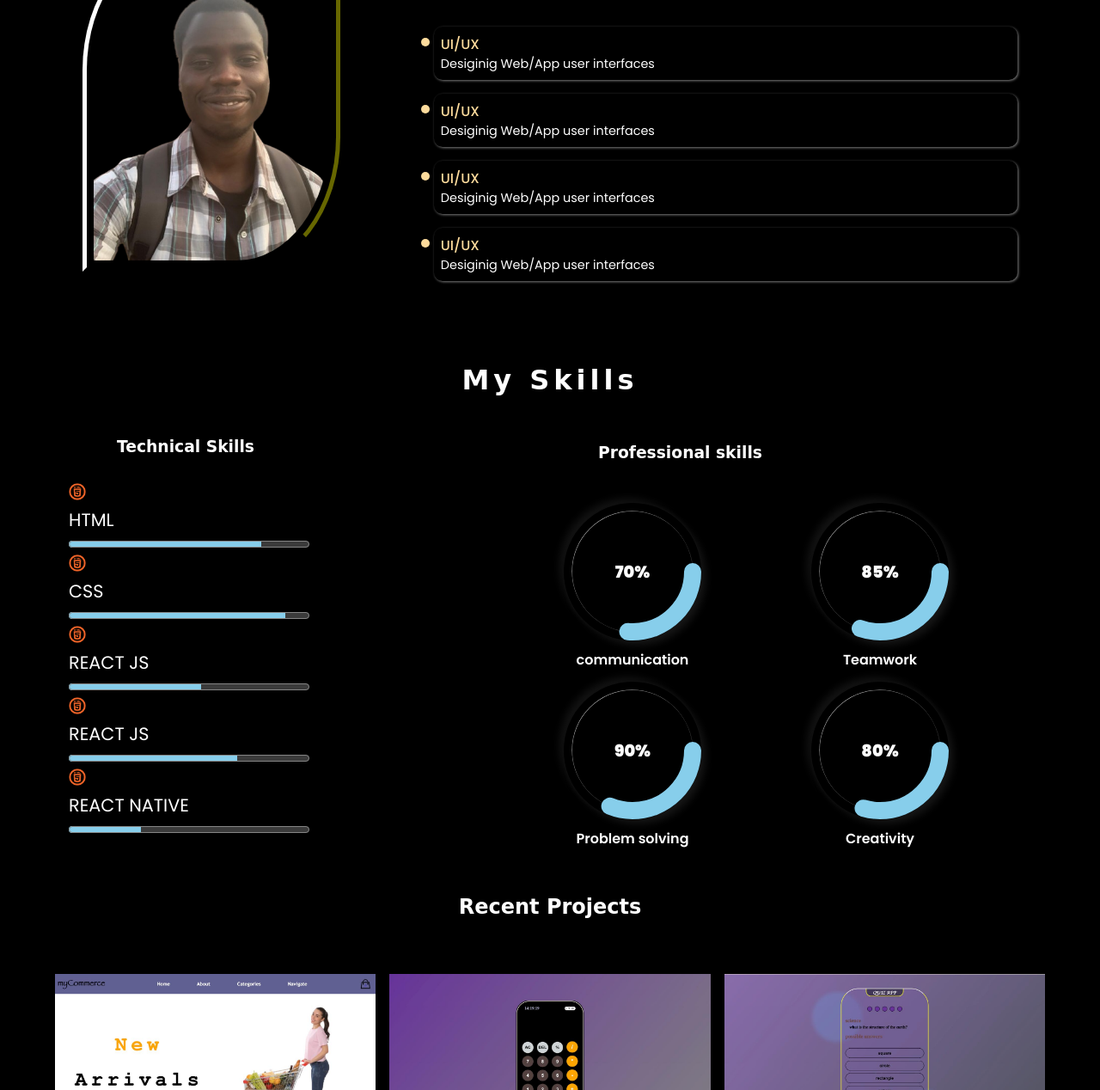
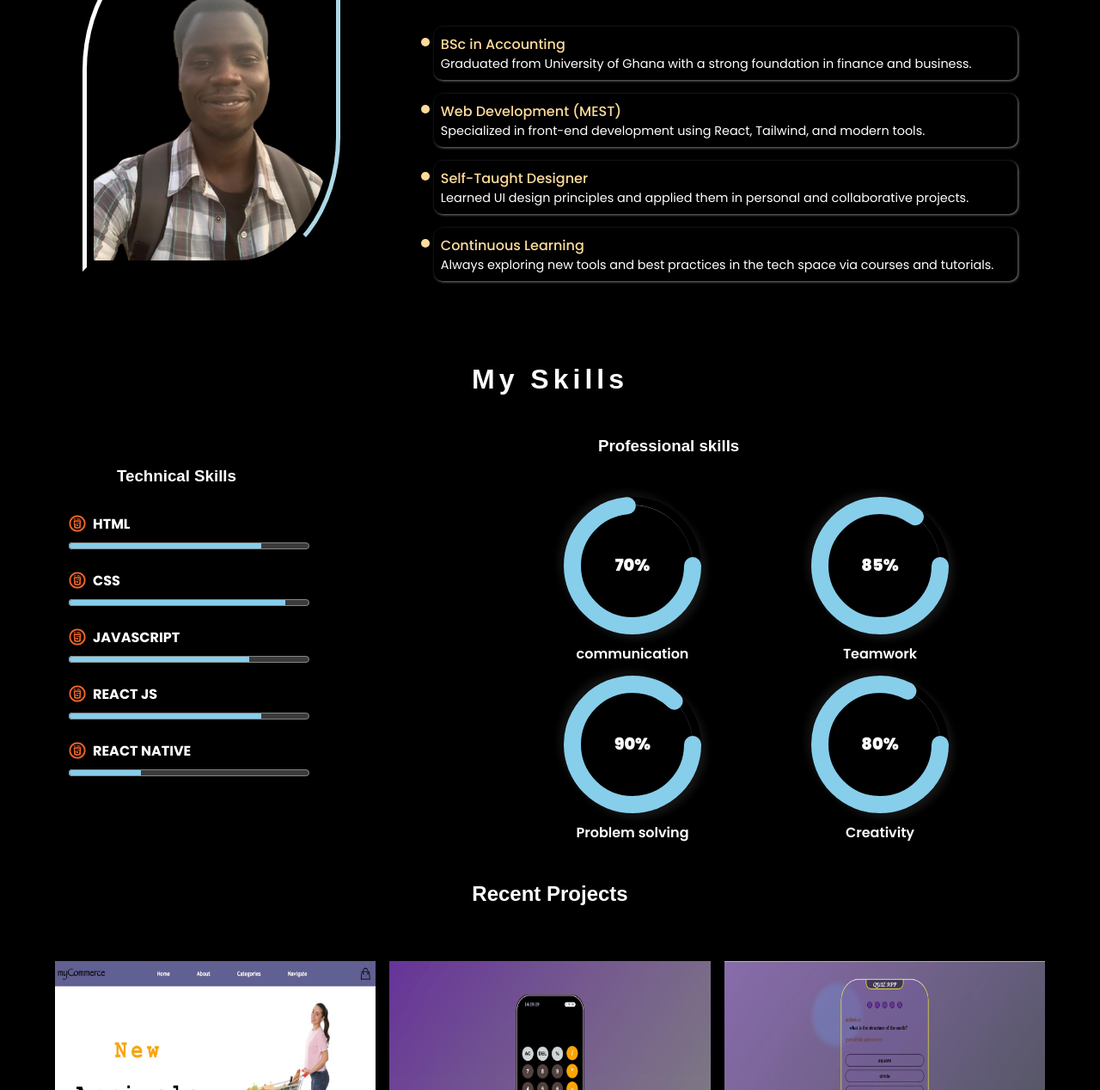
Before and after one commit to Stuck-in-code/personal-portfolio, a plain HTML site: page index.html in a window 1280 px wide. Shown: the part 933-2201 px from the top of the page at 86% size. Drawn offline with nearby package versions, Linux system fonts and the light colour scheme.

Commit message:
this is another commit that am trying to commit

```diff
--- a/index.html
+++ b/index.html
@@ -54,7 +54,7 @@
             </p>
             <div class="button-socials">
               <div class="buttons">
-                <a href="images/efo-removebg-preview.png" download="efo-removebg-preview.png">
+                <a href="images/Daniel Boni_Resume_Web_Development.docx.pdf" download="Daniel Boni_Resume_Web_Development.docx.pdf">
                 <button>Download CV</button>
                 </a>
                 <button>Hire me here</button>
@@ -94,22 +94,24 @@
           <div class="info-bottom">
             <div class="link-content">
   <ul class="list-items active-list" id="education">
-                <li><span>UI/UX</span> <br> Desiginig Web/App user interfaces</li>
-                <li><span>UI/UX</span> <br> Desiginig Web/App user interfaces</li>
-                <li><span>UI/UX</span> <br> Desiginig Web/App user interfaces</li>
-                <li><span>UI/UX</span> <br> Desiginig Web/App user interfaces</li>
+    <li><span>BSc in Accounting</span> <br> Graduated from University of Ghana with a strong foundation in finance and business.</li>
+    <li><span>Web Development (MEST)</span> <br> Specialized in front-end development using React, Tailwind, and modern tools.</li>
+    <li><span>Self-Taught Designer</span> <br> Learned UI design principles and applied them in personal and collaborative projects.</li>
+    <li><span>Continuous Learning</span> <br> Always exploring new tools and best practices in the tech space via courses and tutorials.</li>
   </ul>
+
   <ul class="list-items" id="experience">
-                <li><span>UI/UX</span> Desiginig Web/App user interfaces</li>
-                <li><span>UI/UX</span> Desiginig Web/App user interfaces</li>
-                <li><span>UI/UX</span> Desiginig Web/App user interfaces</li>
-                <li><span>UI/UX</span> Desiginig Web/App user interfaces</li>
+    <li><span>Frontend Developer</span> Built dynamic, responsive websites using React and Vite for real-world applications.</li>
+    <li><span>YouTube Creator</span> Ran “Stuck In Code” – shared coding tips and tutorials with a growing developer community.</li>
+    <li><span>Freelancer</span> Delivered websites and web apps for clients, focusing on clean UI and performance.</li>
+    <li><span>Math Teacher (NSS)</span> Taught high school students, developed teaching skills and classroom engagement strategies.</li>
   </ul>
+
   <ul class="list-items" id="hobby">
-                <li><span>UI/UX</span> Desiginig Web/App user interfaces</li>
-                <li><span>UI/UX</span> Desiginig Web/App user interfaces</li>
-                <li><span>UI/UX</span> Desiginig Web/App user interfaces</li>
-                <li><span>UI/UX</span> Desiginig Web/App user interfaces</li>
+    <li><span>Coding & Debugging</span> Love solving frontend challenges and optimizing user experiences.</li>
+    <li><span>Content Creation</span> Enjoy creating tech content and breaking down complex concepts for others.</li>
+    <li><span>Design Exploration</span> Passionate about experimenting with layouts, color theory, and animation in UI design.</li>
+    <li><span>Football & Strategy Games</span> Relax by watching or playing football and engaging in mind-challenging games.</li>
   </ul>
 </div>
           </div>
@@ -121,28 +123,38 @@
             <div class="technical">
               <h3>Technical Skills</h3>
               <div class="tech-details">
+                <div class="icon-text">
                   <img src="images/html.webp" alt="icon">
                 <p>HTML</p>
+                </div>
               <progress value="80" max="100"></progress>
               </div>
               <div class="tech-details">
+                <div class="icon-text">
                   <img src="images/html.webp" alt="icon">
                 <p>CSS</p>
+                </div>
               <progress value="90" max="100"></progress>
               </div>
               <div class="tech-details">
+                <div class="icon-text">
+                  <img src="images/html.webp" alt="icon">
+                <p>JAVASCRIPT</p>
+                </div>
+              <progress value="75" max="100"></progress>
+              </div>
+              <div class="tech-details">
+                <div class="icon-text">
                   <img src="images/html.webp" alt="icon">
                 <p>REACT JS</p>
-              <progress value="55" max="100"></progress>
+                </div>
+              <progress value="80" max="100"></progress>
               </div>
               <div class="tech-details">
-                <img src="images/html.webp" alt="icon">
-                <p>REACT JS</p>
-              <progress value="70" max="100"></progress>
-              </div>
-              <div class="tech-details">
+                <div class="icon-text">
                   <img src="images/html.webp" alt="icon">
                 <p>REACT NATIVE</p>
+                </div>
               <progress value="30" max="100"></progress>
               </div>
             </div>
@@ -228,7 +240,12 @@
               <a href="#"> <img src="images/commerce.jpg" alt="project"></a>
               <div class="details-info">
                 <h3>E-Commerce Site</h3>
-                <p>Lorem ipsum dolor sit amet consectetur adipisicing elit. Veniam tenetur impedit ab totam mollitia. Modi assumenda nostrum aliquid nobis quasi?</p>
+                <p>
+                  ● Developed an e-commerce website enabling users to browse categories, add items to
+                  cart, update quantities, and complete purchases.
+                  ● Implemented smooth scrolling, dynamic cart updates, and UI behaviors using HTML,
+                  CSS, and JavaScript.
+                </p>
                 <a href="https://stuck-in-code.github.io/new-ecommerce-website/" target="_blank"><img src="images/send_icon.onion-removebg-preview.png" alt=""></a>
               </div>
             </div>
@@ -236,7 +253,14 @@
               <a href="#"> <img src="images/calculator.jpg" alt="project"></a>
               <div class="details-info">
                 <h3>Calculator App</h3>
-                <p>Lorem ipsum dolor sit amet consectetur adipisicing elit. Veniam tenetur impedit ab totam mollitia. Modi assumenda nostrum aliquid nobis quasi?</p>
+                <p>
+                  ● Built a calculator app that performs basic arithmetic operations using JavaScript’s
+                  eval() function.
+                  ● Displayed current local time using the JavaScript Date object.
+                  ● Inspired by the iOS calculator UI, with research into styling, color schemes, and logic
+                  for percentage calculations.
+
+                </p>
                 <a href="https://stuck-in-code.github.io/new-calculator/" target="_blank"><img src="images/send_icon.onion-removebg-preview.png" alt=""></a>
               </div>
             </div>
@@ -244,7 +268,12 @@
               <a href="#"> <img src="images/quiz.jpg" alt="project"></a>
               <div class="details-info">
                 <h3>Quiz App</h3>
-                <p>Lorem ipsum dolor sit amet consectetur adipisicing elit. Veniam tenetur impedit ab totam mollitia. Modi assumenda nostrum aliquid nobis quasi?</p>
+                <p>
+                  ● Created an interactive quiz app with multiple-choice questions, instant answer
+                  feedback, and score tracking.
+                  ● Focused on responsive design and a clean, intuitive interface.
+                  ● Built entirely with HTML, CSS, and JavaScript.
+                </p>
                 <a href=" https://stuck-in-code.github.io/new-quiz-app/" target="_blank"><img src="images/send_icon.onion-removebg-preview.png" alt=""></a>
               </div>
             </div>
--- a/style.css
+++ b/style.css
@@ -149,19 +149,19 @@
 .header-text h1 {
   font-size: 2rem;
   font-weight: 900;
+  color: lightblue;
 }
 .header-text h2 {
   font-size: 2.5rem;
   font-weight: 900;
-  color: orange;
+  color: lightblue;
 }
 .header-text p {
   font-size: 1.1rem;
   margin: 1rem 0;
   width: 90%;
-  background: linear-gradient(130deg, white, rebeccapurple);
   background-clip: text;
-  color: transparent;
+  color: white;
 }
 .header-text .button-socials {
   display: flex;
@@ -300,7 +300,7 @@ background-color: white;
   border-top-color: transparent;
   border-left-color: rgb(255, 255, 255);
   border-bottom-color: transparent;
-  border-right-color: rgba(255, 255, 0, 0.404);
+  border-right-color: lightblue;
 }
 .about-info {
   flex-basis: 70%;
@@ -391,7 +391,7 @@ background-color: white;
   padding: 1rem;
 }
 .skills-section h1 {
-  font-family: cursive;
+  font-family: sans-serif;
   text-align: center;
   width: max-content;
   margin: auto;
@@ -411,16 +411,23 @@ background-color: white;
   flex-basis: 50%;
 }
 .technical h3 {
-  font-family: cursive, sans-serif;
+  font-family:  sans-serif;
   margin-bottom: 2rem;
   padding-left: 10%;
 }
 .technical .tech-details {
   width: 100%;
+  margin-bottom: 1rem;
+}
+.icon-text{
+  width: max-content;
+  display: flex;
+  align-items: center;
+  gap: .5rem;
 }
 .tech-details p {
-  font-size: 1.3rem;
-  font-weight: 400;
+  font-size: 1rem;
+  font-weight: 700;
 }
 .tech-details progress {
   width: 50%;
@@ -434,7 +441,7 @@ background-color: white;
   flex-basis: 50%;
 }
 .professional h3 {
-  font-family: cursive, sans-serif;
+  font-family:  sans-serif;
   margin-bottom: 2rem;
   padding-left: 10%;
 }
@@ -487,30 +494,38 @@ background-color: white;
   stroke-dasharray: 473;
   stroke-dashoffset: 473;
   animation: loadAni 4s linear forwards infinite;
+    stroke-dashoffset: 150;
+
 }
 .progress-circle .circle-2 {
   animation: loadAni-2 4s linear forwards infinite;
+    stroke-dashoffset: 100;
+
 }
 .progress-circle .circle-3 {
   animation: loadAni-3 4s linear forwards infinite;
+    stroke-dashoffset: 90;
+
 }
 .progress-circle .circle-4 {
   animation: loadAni-4 4s linear forwards infinite;
+    stroke-dashoffset: 110;
+
 }
 .progress-circle svg {
   position: absolute;
   top: 0;
   left: 0;
 }
-@keyframes loadAni {
+/* @keyframes loadAni {
   70% {
     stroke-dashoffset: 150;
   }
   100% {
     stroke-dashoffset: 150;
   }
-}
-@keyframes loadAni-2 {
+} */
+/* @keyframes loadAni-2 {
   70% {
     stroke-dashoffset: 100;
   }
@@ -533,14 +548,14 @@ background-color: white;
   100% {
     stroke-dashoffset: 110;
   }
-}
+} */
 .portfolio-section {
   width: 100%;
   height: fit-content;
   padding: 3rem 0;
 }
 .portfolio-section h2 {
-  font-family: cursive, sans-serif;
+  font-family:  sans-serif;
   text-align: center;
   font-weight: bolder;
   margin-bottom: 4rem;
@@ -554,9 +569,12 @@ background-color: white;
   position: relative;
   overflow: hidden;
 }
+.port-details img{
+  width: 100%;
+  aspect-ratio: 1/0.7;
+}
 .port-details:hover img {
   scale: 0.9;
-  filter: blur(1px);
 }
 .port-details:hover .details-info {
   width: 90%;
@@ -569,7 +587,7 @@ background-color: white;
 }
 .port-details img {
   width: 100%;
-  background-color: rgba(0, 0, 0, 0.616);
+  background-color: rgba(148, 147, 147, 0.616);
   transition: 0.3s ease-in-out;
 }
 .details-info {
@@ -578,7 +596,7 @@ background-color: white;
   justify-content: center;
   flex-direction: column;
   background-color: rgba(0, 0, 0, 0.76);
-  gap: 1rem;
+  gap: .5rem;
   padding: 0.6rem;
   position: absolute;
   top: -4rem;
@@ -833,6 +851,7 @@ fieldset legend {
   }
   .container .header {
     margin-top: 7rem;
+    margin-bottom: 7rem;
     flex-direction: column;
   }
   .header .user-image {
```
Also changed, not shown: 1 other file. Lines whose indentation alone changed are shown as unchanged.
